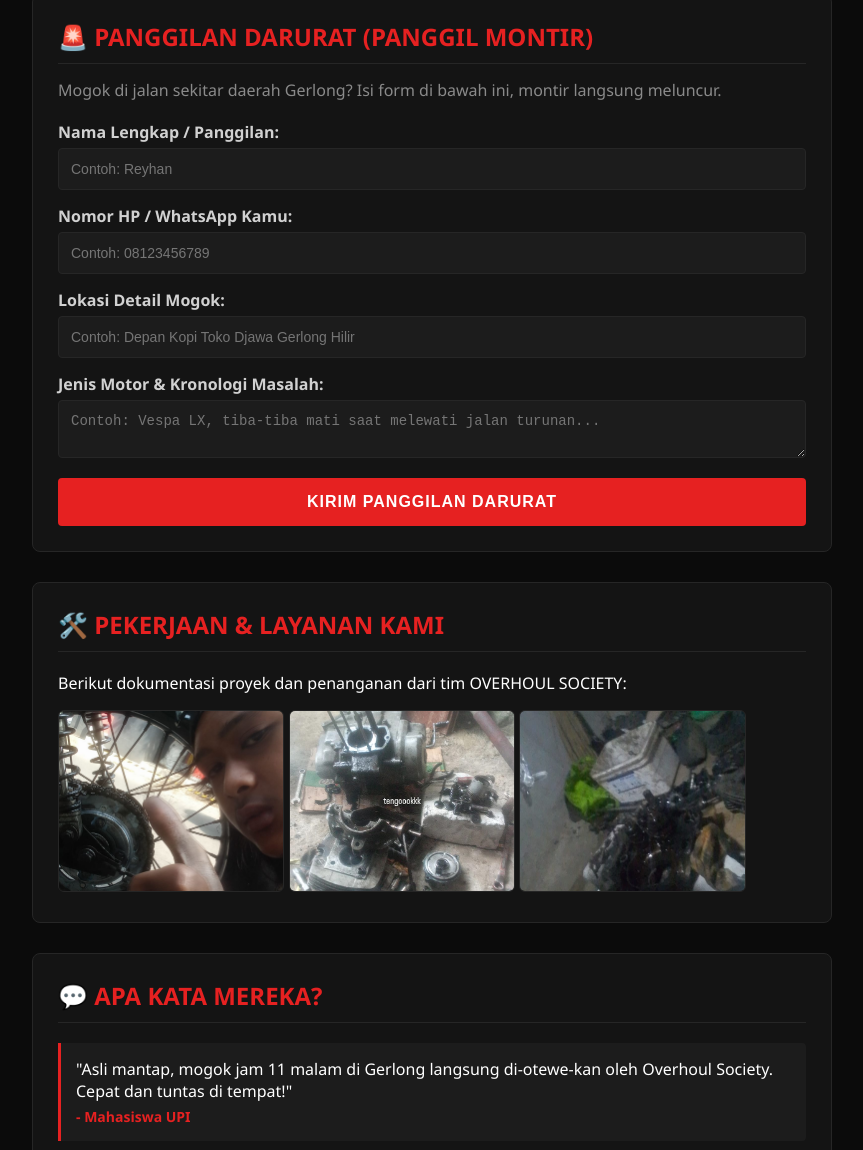
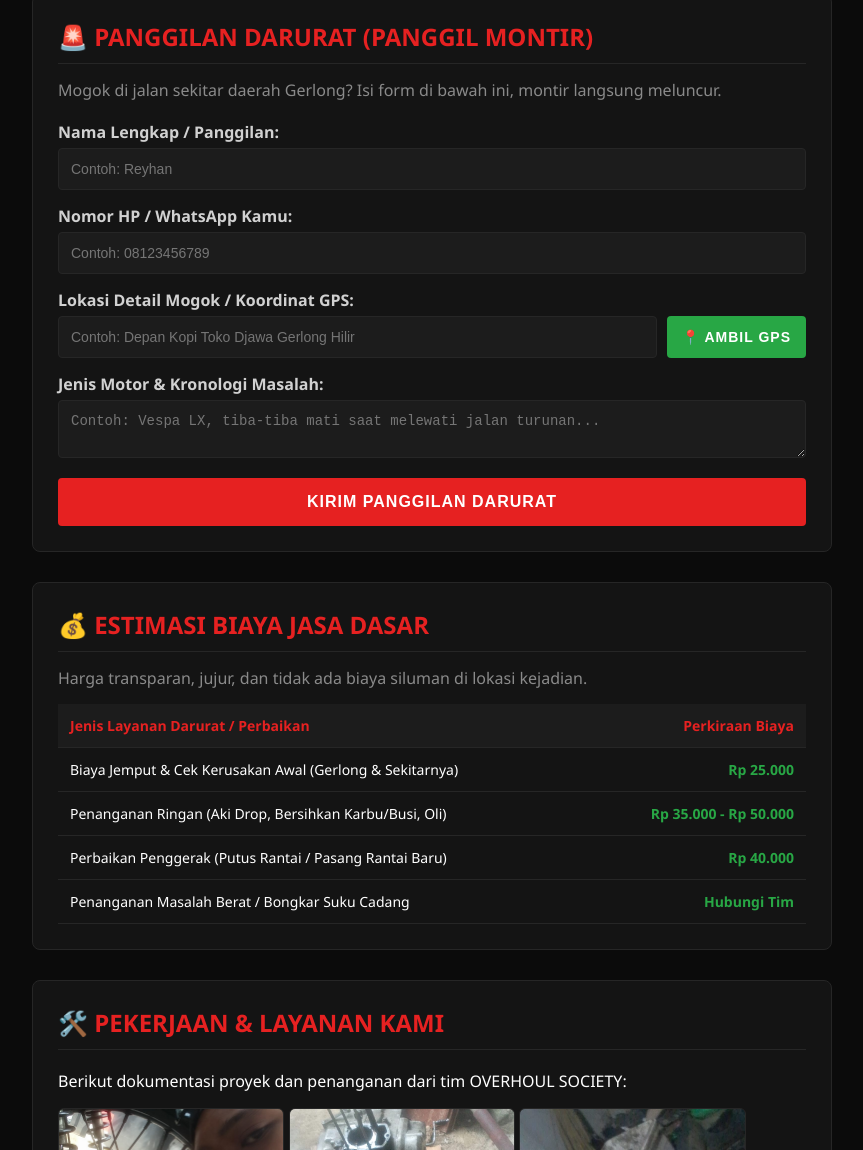
Before and after one commit to reyhanosas24-crypto/overhoul-society, a plain HTML site: page index.html in a window 1280 px wide. Shown: the part 143-1293 px from the top of the page, without its empty margins (208-1071 px from the left). Drawn offline with Linux system fonts and the light colour scheme.

Commit message:
Update index.html

```diff
--- a/index.html
+++ b/index.html
@@ -71,6 +71,11 @@
             text-align: left;
         }
 
+        .input-with-btn {
+            display: flex;
+            gap: 10px;
+        }
+
         label {
             display: block;
             margin-bottom: 5px;
@@ -94,6 +99,18 @@
             outline: none;
         }
 
+        .btn-gps {
+            width: auto;
+            padding: 0 15px;
+            background-color: #28a745;
+            font-size: 14px;
+            white-space: nowrap;
+        }
+
+        .btn-gps:hover {
+            background-color: #218838;
+        }
+
         button {
             width: 100%;
             padding: 15px;
@@ -113,17 +130,47 @@
             background-color: #b31717;
         }
 
+        /* GAYA TABEL HARGA (PRICING) */
+        table {
+            width: 100%;
+            border-collapse: collapse;
+            margin-top: 15px;
+            font-size: 14px;
+        }
+
+        th, td {
+            padding: 12px;
+            text-align: left;
+            border-bottom: 1px solid var(--border-color);
+        }
+
+        th {
+            background-color: #1c1c1c;
+            color: var(--primary-red);
+            font-weight: bold;
+        }
+
+        tr:hover {
+            background-color: #161616;
+        }
+
+        .price-tag {
+            font-weight: bold;
+            color: #28a745;
+            text-align: right;
+        }
+
         .gallery-img {
-            width: 30%; /* Lebar setiap foto 30% dari lebar layar, jadi bisa muat 3 foto kiri-kanan */
-            height: 180px; /* Tinggi disesuaikan agar terlihat proporsional secara horizontal */
-            object-fit: cover; /* Menjaga agar foto tidak distorsi atau peyang */
+            width: 30%;
+            height: 180px;
+            object-fit: cover;
             border-radius: 6px;
             border: 1px solid var(--border-color);
             transition: 0.3s;
         }
 
         .gallery-img:hover {
-            transform: scale(1.05); /* Efek hover: foto membesar sedikit saat kursor melintas */
+            transform: scale(1.05);
             border-color: var(--primary-red);
         }
 
@@ -175,8 +222,11 @@
             </div>
 
             <div class="form-group">
-                <label for="lokasi">Lokasi Detail Mogok:</label>
-                <input type="text" id="lokasi" placeholder="Contoh: Depan Kopi Toko Djawa Gerlong Hilir">
+                <label for="lokasi">Lokasi Detail Mogok / Koordinat GPS:</label>
+                <div class="input-with-btn">
+                    <input type="text" id="lokasi" placeholder="Contoh: Depan Kopi Toko Djawa Gerlong Hilir">
+                    <button type="button" class="btn-gps" onclick="ambilLokasiGPS()">📍 Ambil GPS</button>
+                </div>
             </div>
 
             <div class="form-group">
@@ -187,7 +237,39 @@
             <button onclick="kirimPanggilan()">Kirim Panggilan Darurat</button>
         </div>
 
-        <!-- 2. PORTOFOLIO / PEKERJAAN BENGKEL KAMI -->
+        <!-- 2. ESTIMASI BIAYA JASA -->
+        <div class="section-card">
+            <h2>💰 ESTIMASI BIAYA JASA DASAR</h2>
+            <p style="margin-top: -5px; margin-bottom: 15px; color: var(--text-muted);">Harga transparan, jujur, dan tidak ada biaya siluman di lokasi kejadian.</p>
+            <table>
+                <thead>
+                    <tr>
+                        <th>Jenis Layanan Darurat / Perbaikan</th>
+                        <th style="text-align: right;">Perkiraan Biaya</th>
+                    </tr>
+                </thead>
+                <tbody>
+                    <tr>
+                        <td>Biaya Jemput & Cek Kerusakan Awal (Gerlong & Sekitarnya)</td>
+                        <td class="price-tag">Rp 25.000</td>
+                    </tr>
+                    <tr>
+                        <td>Penanganan Ringan (Aki Drop, Bersihkan Karbu/Busi, Oli)</td>
+                        <td class="price-tag">Rp 35.000 - Rp 50.000</td>
+                    </tr>
+                    <tr>
+                        <td>Perbaikan Penggerak (Putus Rantai / Pasang Rantai Baru)</td>
+                        <td class="price-tag">Rp 40.000</td>
+                    </tr>
+                    <tr>
+                        <td>Penanganan Masalah Berat / Bongkar Suku Cadang</td>
+                        <td class="price-tag">Hubungi Tim</td>
+                    </tr>
+                </tbody>
+            </table>
+        </div>
+
+        <!-- 3. PORTOFOLIO / PEKERJAAN BENGKEL KAMI -->
         <div class="section-card">
             <h2>🛠️ PEKERJAAN & LAYANAN KAMI</h2>
             <p>Berikut dokumentasi proyek dan penanganan dari tim OVERHOUL SOCIETY:</p>
@@ -198,7 +280,7 @@
             </div>
         </div>
 
-        <!-- 3. TESTIMONI -->
+        <!-- 4. TESTIMONI -->
         <div class="section-card">
             <h2>💬 APA KATA MEREKA?</h2>
             <div class="testi-item">
@@ -218,13 +300,31 @@
     </footer>
 
     <script>
+        // FUNGSI OTOMATIS AMBIL KOORDINAT GPS KONSUMEN
+        function ambilLokasiGPS() {
+            if (navigator.geolocation) {
+                navigator.geolocation.getCurrentPosition(function(position) {
+                    var lat = position.coords.latitude;
+                    var lon = position.coords.longitude;
+                    // Bikin format link google maps otomatis
+                    var linkMaps = "https://www.google.com/maps?q=" + lat + "," + lon;
+                    document.getElementById('lokasi').value = linkMaps;
+                    alert("Lokasi GPS berhasil dikunci! Link peta otomatis masuk ke kolom lokasi.");
+                }, function(error) {
+                    alert("Gagal mengambil GPS. Pastikan izin lokasi di HP/Browser Anda sudah aktif, atau ketik lokasi secara manual.");
+                });
+            } else {
+                alert("Browser Anda tidak mendukung fitur deteksi lokasi GPS otomatis.");
+            }
+        }
+
         function kirimPanggilan() {
             var nama = document.getElementById('nama').value;
             var kontak = document.getElementById('kontak').value;
             var lokasi = document.getElementById('lokasi').value;
             var motor = document.getElementById('motor').value;
 
-            // NOMOR WHATSAPP (Format 62)
+            // NOMOR WHATSAPP UTAMA (Format 62)
             var nomorWA = "6283872814954";
 
             if (nama == "" || kontak == "" || lokasi == "" || motor == "") {
@@ -235,7 +335,7 @@
             var teksPesan = "🚨 *EMERGENCY CALL - OVERHOUL SOCIETY* 🚨\n\n" +
                             "*Nama Customer:* " + nama + "\n" +
                             "*No. Kontak:* " + kontak + "\n" +
-                            "*Lokasi Mogok:* " + lokasi + "\n" +
+                            "*Lokasi / Maps:* " + lokasi + "\n" +
                             "*Motor & Kendala:* " + motor + "\n\n" +
                             "Mohon segera direspon, terima kasih!";
 
```
